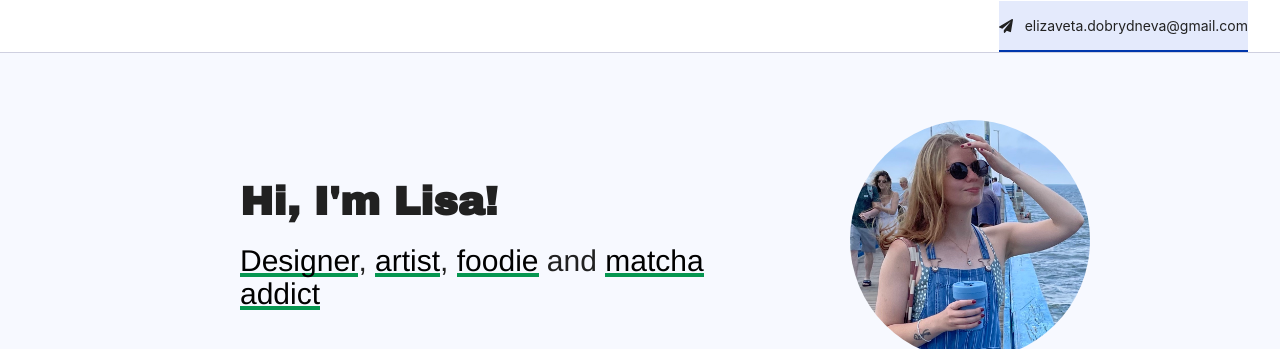
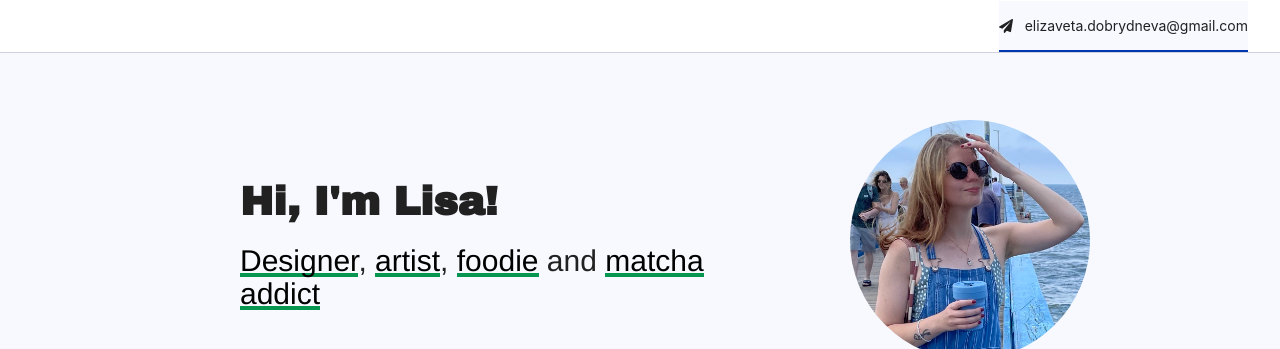
Before and after one commit to llsbet/llsbet.github.io, a plain HTML site: page index.html in a window 1280 px wide. In both pictures the pointer is over the link "elizaveta.dobrydneva@gmail.com". Shown: the top 349 px of the page. Drawn offline with nearby package versions, Linux system fonts and the light colour scheme; some packages are replaced by stand-ins of ours; a web font is replaced by a local one.

Commit message:
Update index.css

```diff
--- a/index.css
+++ b/index.css
@@ -79,7 +79,7 @@ background-color: rgba(255, 255, 255, 0.9); /* Black w/opacity/see-through */
   color: #212121;
   padding-top: 16px;
   padding-bottom: 16px;
-  background-color: #e4eafc;
+  background-color: #f7f9ff;
   text-decoration: none;
   border-bottom: 2px solid #0037ac;
 }
```
